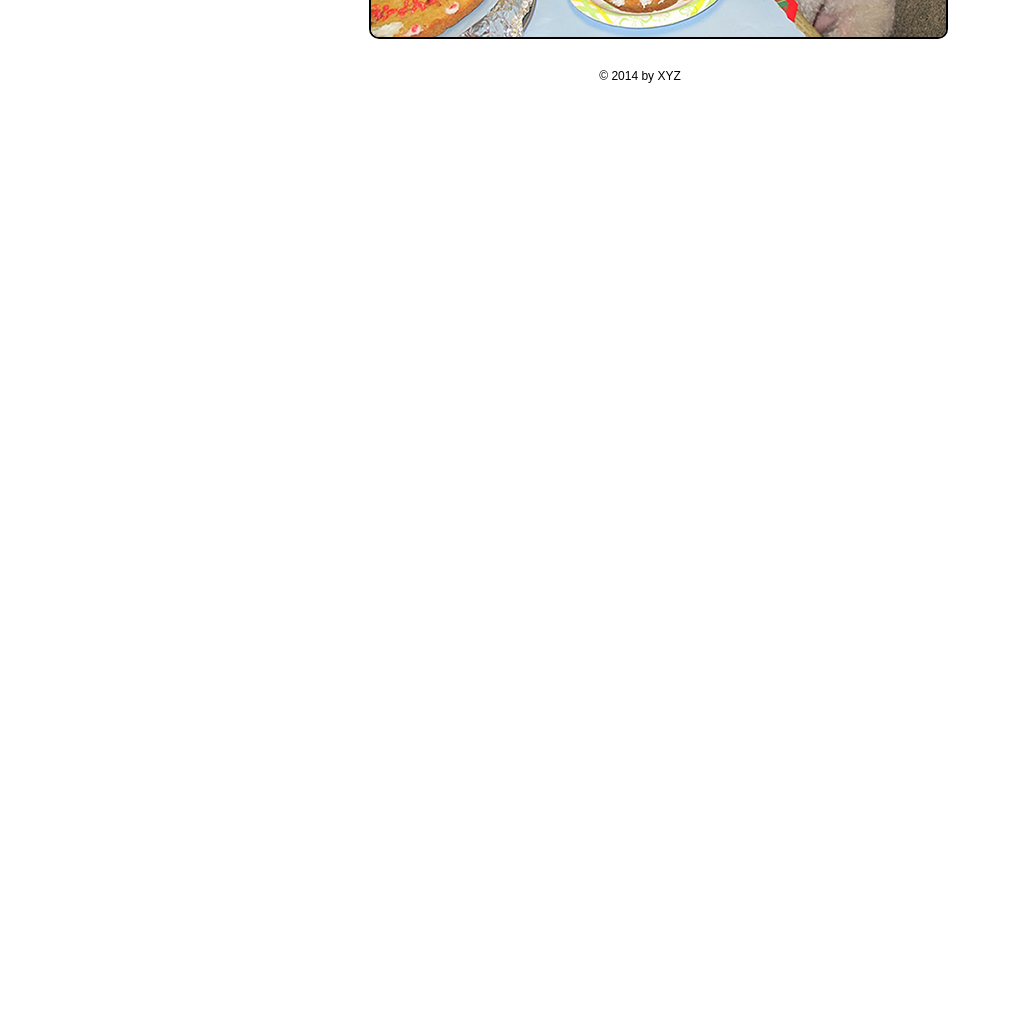
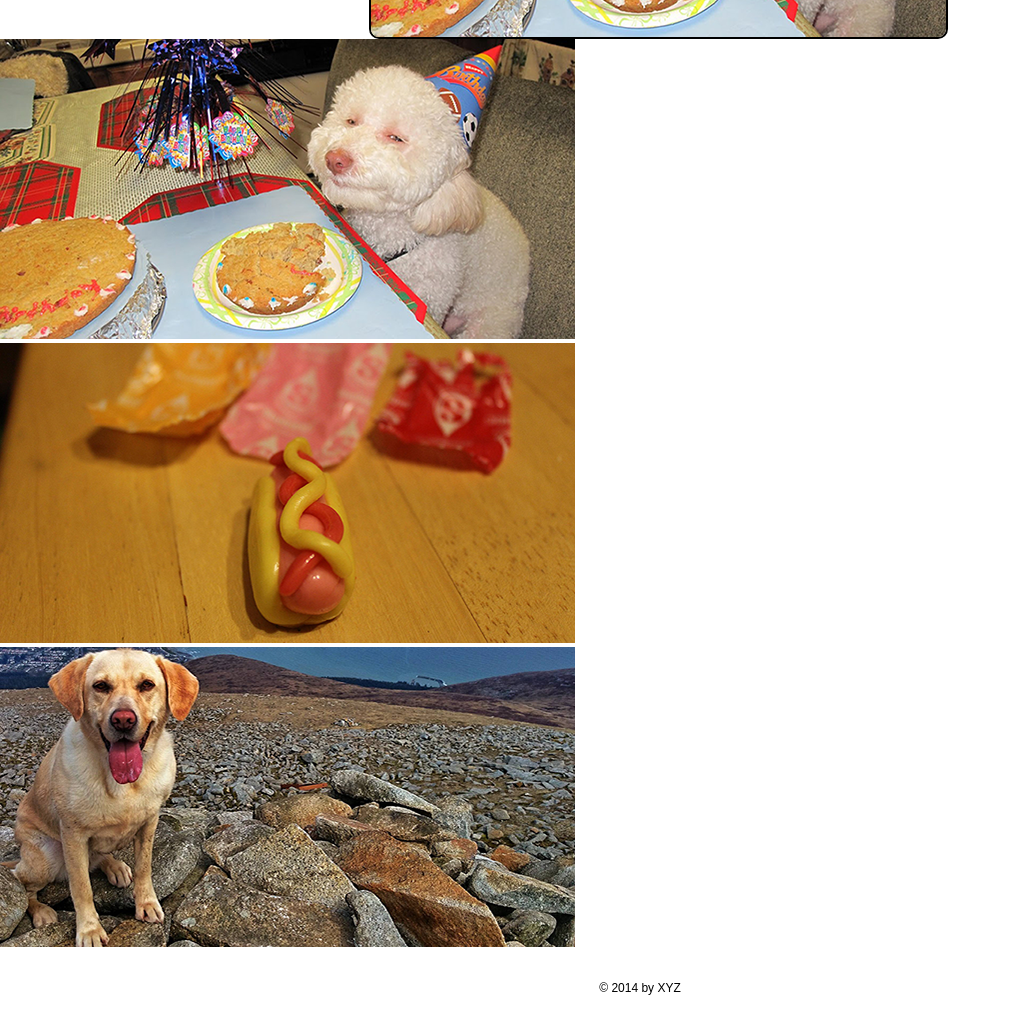
Before and after one commit to shubham1428/git-tutorials, a plain HTML site: page index.html in a window 1280 px wide. Shown: the part 500-1525 px from the top of the page, without its empty margins (0-1011 px from the left). Before the commit the page ends 800 px from the top, so only its background shows below. Drawn offline with Linux system fonts and the light colour scheme.

Commit message:
Commit that has to be reverted

```diff
--- a/index.html
+++ b/index.html
@@ -49,6 +49,14 @@
 
 <!--==============================Footer Starts==============================-->
 
+		<div id="slider11">
+			<ul>
+				<li><a href="#"><img src="images/slide1.png" alt="" /></a></li>
+				<li><a href="#"><img src="images/slide2.png" alt="" /></a></li>
+				<li><a href="#"><img src="images/slide3.png" alt="" /></a></li>
+			</ul>
+		</div>
+
 <div class="footer">
 
 <p>&copy; 2014 by XYZ </p>
```
